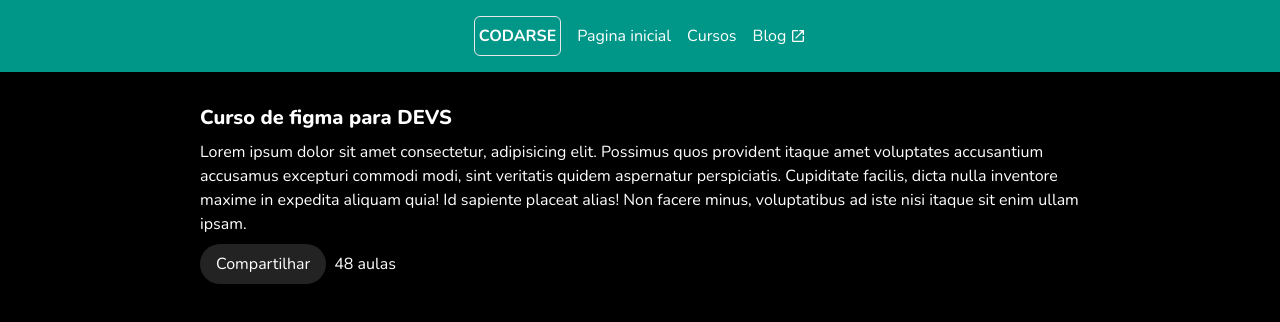
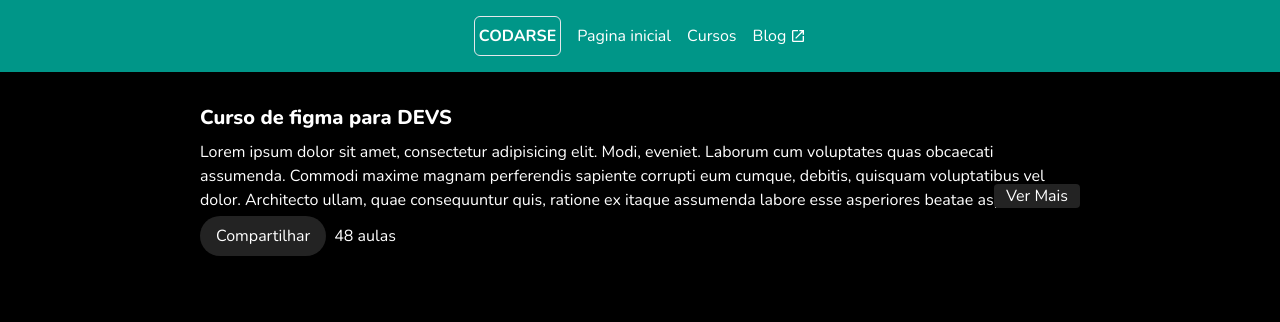
Before and after one commit to GITGARDS/tutorial-nextjs-tailwindcss-e-typescript, a Next.js app: page /cursos/12 in a window 1280 px wide. Shown: the top 322 px of the page. Built offline with nearby package versions, Linux system fonts and the light colour scheme.

Commit message:
feat: 21 - Criando o componente de Ver mais

```diff
--- a/src/components/course-header/CourseHeader.tsx
+++ b/src/components/course-header/CourseHeader.tsx
@@ -1,17 +1,32 @@
+import { CollapsibleText } from "./components/CollapsibleText";
+
 export const CourseHeader = () => {
   return (
     <div className="flex flex-col gap-2">
       <h1 className="font-extrabold text-xl">Curso de figma para DEVS</h1>
-      <p>
-        Lorem ipsum dolor sit amet consectetur, adipisicing elit. Possimus quos
-        provident itaque amet voluptates accusantium accusamus excepturi commodi
-        modi, sint veritatis quidem aspernatur perspiciatis. Cupiditate facilis,
-        dicta nulla inventore maxime in expedita aliquam quia! Id sapiente
-        placeat alias! Non facere minus, voluptatibus ad iste nisi itaque sit
-        enim ullam ipsam.
-      </p>
+      <CollapsibleText numberOfLinesWhenClosed={3}>
+        Lorem ipsum dolor sit amet, consectetur adipisicing elit. Modi, eveniet.
+        Laborum cum voluptates quas obcaecati assumenda. Commodi maxime magnam
+        perferendis sapiente corrupti eum cumque, debitis, quisquam voluptatibus
+        vel dolor. Architecto ullam, quae consequuntur quis, ratione ex itaque
+        assumenda labore esse asperiores beatae aspernatur suscipit inventore
+        illum nesciunt odit dolorem facere, natus maxime fugit. Et ab assumenda
+        libero hic iusto quasi temporibus iste cumque veritatis. Praesentium
+        unde consectetur maiores temporibus eos? Nesciunt rerum illo, modi non
+        eum quas, placeat eligendi asperiores rem repellendus recusandae
+        repudiandae? Facere velit fuga id ipsum vitae reiciendis dolor esse
+        doloribus, aspernatur a aliquam perspiciatis fugit, non corporis
+        reprehenderit, commodi ab consequuntur laboriosam aut rerum. Aliquid,
+        atque! Vel fugiat vitae molestiae aut velit ratione. Laboriosam labore
+        fugit nisi, quisquam quidem esse, maxime reprehenderit, illo repudiandae
+        distinctio veritatis mollitia eveniet ea est error vitae animi aut
+        molestias eos? Perferendis, est. Maxime adipisci dicta accusamus! Ipsum
+        amet suscipit pariatur.
+      </CollapsibleText>
       <div className="flex gap-2 items-center">
-        <button className="py-2 px-4 rounded-full bg-paper">Compartilhar</button>
+        <button className="py-2 px-4 rounded-full bg-paper">
+          Compartilhar
+        </button>
         <span>48 aulas</span>
       </div>
     </div>
--- /dev/null
+++ b/src/components/course-header/components/CollapsibleText.tsx
@@ -0,0 +1,35 @@
+"use client";
+import { useState } from "react";
+
+interface ICollapsibleTextProps {
+  numberOfLinesWhenClosed: number;
+  children: React.ReactNode;
+}
+
+export const CollapsibleText = ({
+  numberOfLinesWhenClosed,
+  children,
+}: ICollapsibleTextProps) => {
+  const [open, setOpen] = useState(false);
+
+  return (
+    <div className="flex flex-col items-end">
+      <p
+        data-open={open}
+        style={
+          { "--number-Of-Lines-When-Closed": numberOfLinesWhenClosed } as any
+        }
+        className="data-[open=false]:line-clamp-[var(--number-Of-Lines-When-Closed)]"
+      >
+        {children}
+      </p>
+      <button
+        data-open={open}
+        onClick={() => setOpen(!open)}
+        className="bg-paper rounded boder boder-primary px-3 data-[open=false]:-mt-7"
+      >
+        {open ? "Ver Menos" : "Ver Mais"}
+      </button>
+    </div>
+  );
+};
```
